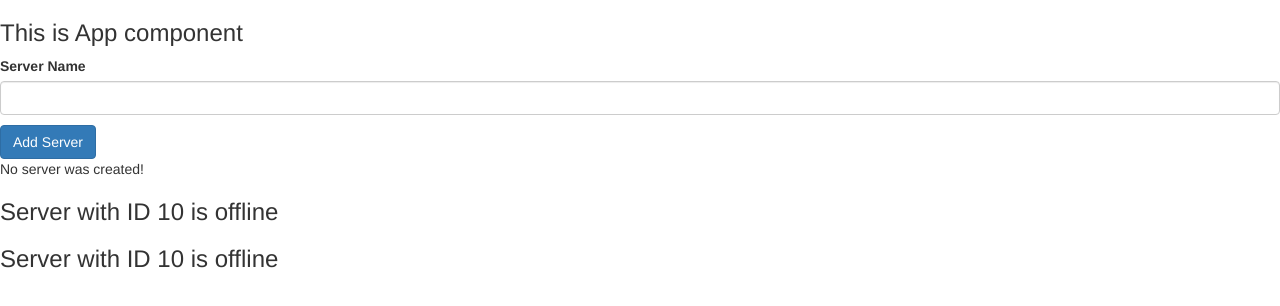
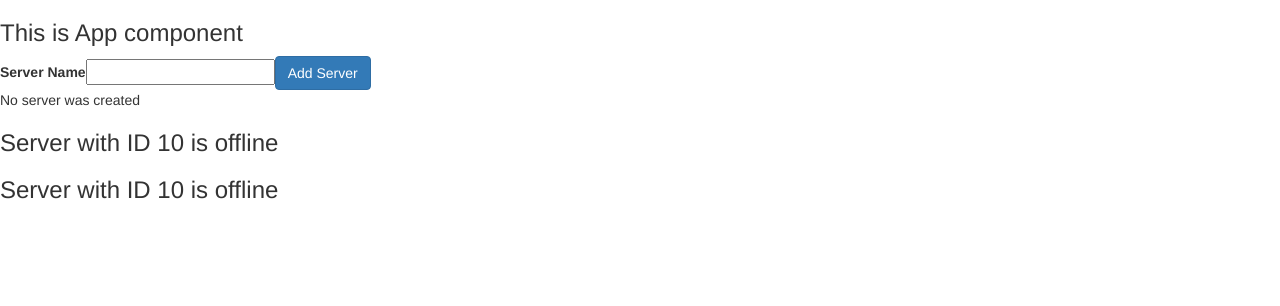
Before and after one commit to santosh9991/angular_7, an Angular app: page / in a window 1280 px wide. Shown: the top 306 px of the page. Built offline with nearby package versions, Linux system fonts and the light colour scheme.

Commit message:
ngIf with else conditionstructural Directive

```diff
--- a/src/app/app.module.ts
+++ b/src/app/app.module.ts
@@ -1,6 +1,6 @@
 import { BrowserModule } from '@angular/platform-browser';
 import { NgModule,CUSTOM_ELEMENTS_SCHEMA } from '@angular/core';
-
+import { FormsModule } from '@angular/forms';
 import { AppComponent } from './app.component';
 import {ServerComponent } from './server/server.component';
 import { ServersComponent } from './servers/servers.component'
@@ -12,7 +12,7 @@ import { ServersComponent } from './servers/servers.component'
   ],
   imports: [
     BrowserModule,
-
+    FormsModule
   ],
   providers: [],
   //This is where app knows where to go get the component and load the html.
--- a/src/app/servers/servers.component.html
+++ b/src/app/servers/servers.component.html
@@ -1,13 +1,34 @@
 
 <label>Server Name</label>
-<input
+<!-- <input
 type="text"
 class="form-control"
-(input)="onUpdatedServerName($event)">
-<p>{{serverName}}</p>
+(input)="onUpdatedServerName($event)"> -->
+<input
+class="forn-control"
+[(ngModel)]="serverName">
+<!-- <p>{{serverName}}</p> -->
 <button class="btn btn-primary"
 [disabled]="!allowNewServer"
 (click)="onCreateServer()"> Add Server</button>
-<p>{{serverCreationStatus}}</p>
+<!-- <p>{{serverCreationStatus}}</p> -->
+<!--
+  ngif is a structural directive, which changes the structure of DOM.
+  * indicates the structural directive
+  we can enhance the if else capability by adding the core angular component.
+-->
+<p *ngIf="serverCreated; else noServer">Server was created, server name is {{serverName}}</p>
+<ng-template #noServer>
+  <p>No server was created</p>
+</ng-template>
+
 <app-server><</app-server>
 <app-server><</app-server>
+
+<!-- <p> We used all kinds of data binding:</p>
+    <ul>
+      <li>String interpolation</li>
+    <li>Event data binding</li>
+    <li>Property data binding </li>
+    <li>two way data binding</li>
+    </ul> -->
--- a/src/app/servers/servers.component.ts
+++ b/src/app/servers/servers.component.ts
@@ -8,7 +8,8 @@ import { Component, OnInit } from '@angular/core';
 export class ServersComponent implements OnInit {
   allowNewServer = false;
   serverCreationStatus = "No server was created!";
-  serverName=''
+  serverName='';
+  serverCreated=false;
   constructor() {
     //this method is executed at the time of component execution
     setTimeout( ()=>{
@@ -19,9 +20,11 @@ export class ServersComponent implements OnInit {
   ngOnInit() {
   }
   onCreateServer(){
-    this.serverCreationStatus ='Server was created!';
+    this.serverCreated=true;
+    this.serverCreationStatus ='Server was created! Name is:: '+ this.serverName;
   }
-  onUpdatedServerName(event:Event){
-    this.serverName = (<HTMLInputElement>event.target).value
-  }
+  //event binding
+  // onUpdatedServerName(event:Event){
+  //   this.serverName = (<HTMLInputElement>event.target).value
+  // }
 }
```
